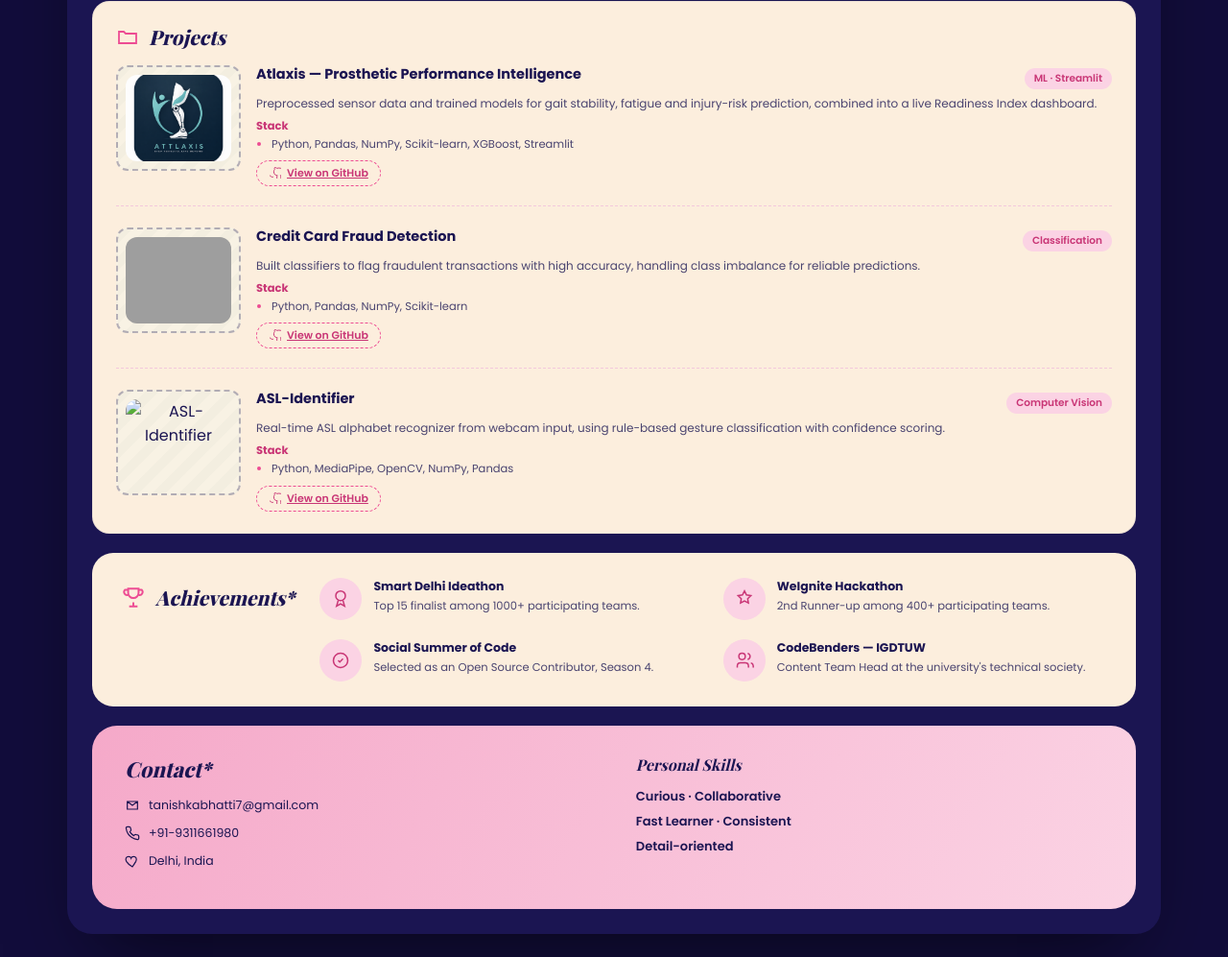
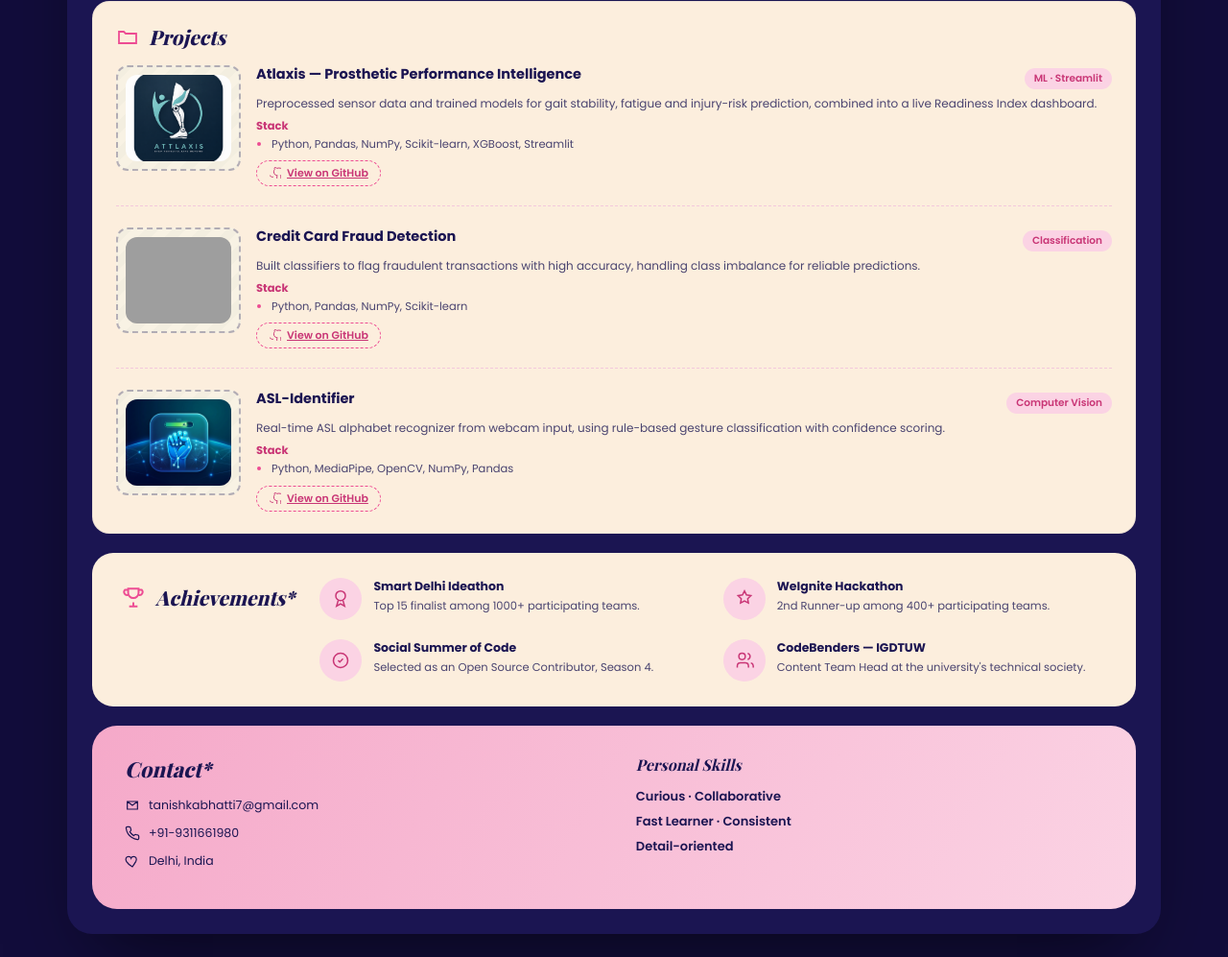
Before and after one commit to Tanishka-bhatti/DIARY, a plain HTML site: page index.html in a window 1280 px wide. Shown: the part 1596-2593 px from the top of the page at 96% size. Drawn offline with nearby package versions, Linux system fonts and the light colour scheme; grey boxes are pictures that could not be loaded; a web font is replaced by a local one.

Commit message:
Update index.html

```diff
--- a/index.html
+++ b/index.html
@@ -653,7 +653,7 @@
 
   <div class="proj-item">
     <div class="proj-img-placeholder">
-      <img src="asl-identifier.jpg" alt="ASL-Identifier" style="width:100%; height:100%; object-fit:cover; border-radius:inherit;">
+      <img src="Gemini_Generated_Image_p6pxpop6pxpop6px.png" alt="ASL-Identifier" style="width:100%; height:100%; object-fit:cover; border-radius:inherit;">
     </div>
     <div>
       <div class="proj-head">
```
